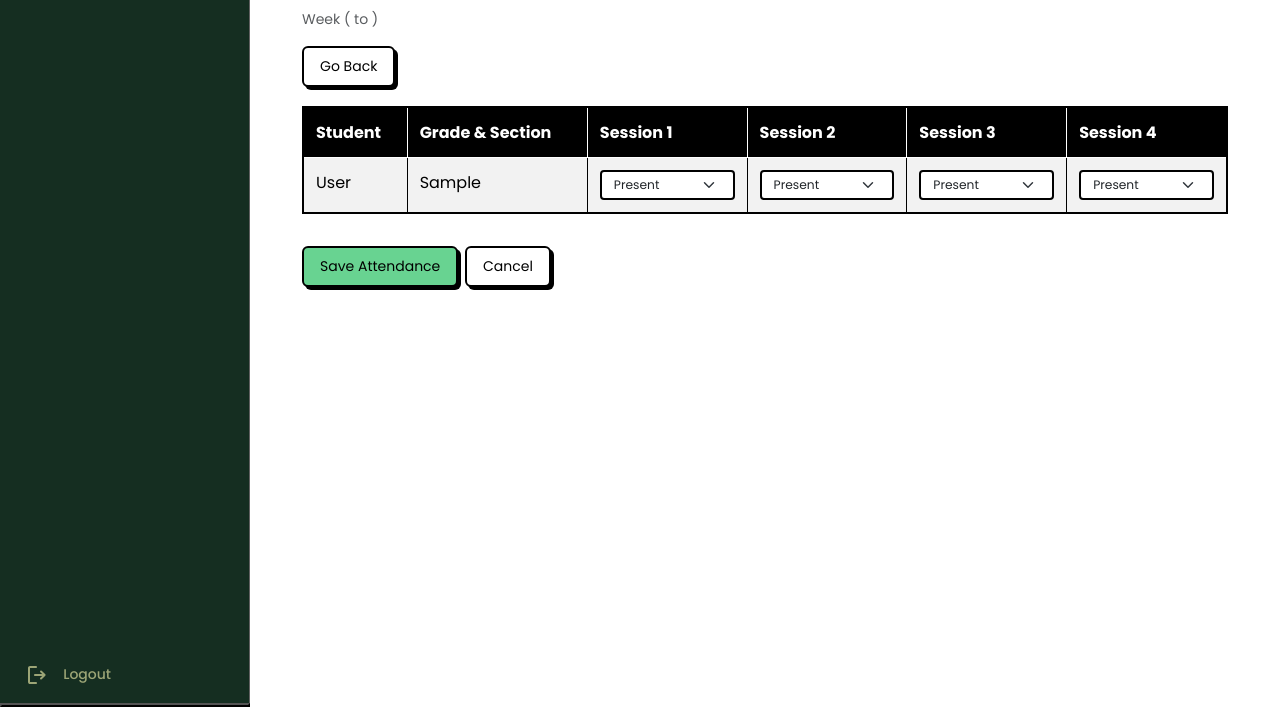
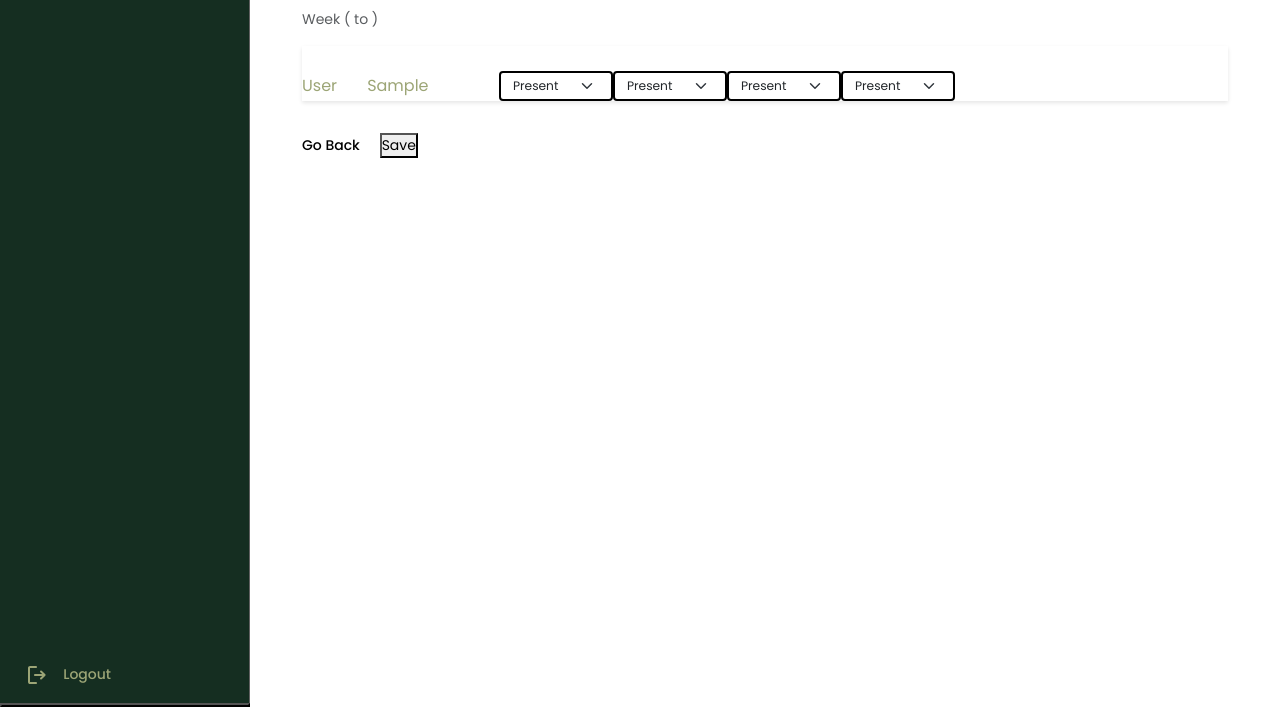
Before and after one commit to marreragerdin/track, a Django app: template edutrack/templates/mark_attendance.html in a window 1280 px wide. Shown: the part 97-804 px from the top of the page. Run offline with Django 5.2, Linux system fonts and the light colour scheme; tables that the repository leaves empty hold one stand-in row (values such as "Sample post"); the template is opened without the code that fills it: values that come from a table or form of the project are taken from there, most other values are stand-ins (such as "Sample title", 1, 10 or a date in 2020); some libraries are stand-ins or nearby versions.

Commit message:
Initial Commit

```diff
--- a/edutrack/templates/mark_attendance.html
+++ b/edutrack/templates/mark_attendance.html
@@ -5,13 +5,12 @@
 <div class="container mt-4">
   <h2>Mark Attendance - {{ session.subject.name }}</h2>
   <p class="text-muted">Week {{ session.week_number }} ({{ session.week_start_date }} to {{ session.week_end_date }})</p>
-  <a href="{% url 'attendance' %}" class="btn btn-secondary mb-3">Go Back</a>
 
   <form method="post" action="{% url 'save_attendance' session.id %}">
     {% csrf_token %}
 
-    <div class="table-responsive">
-      <table class="table table-striped table-bordered">
+    <div class="user-data-table table-responsive" style="box-shadow: 0 2px 4px rgba(0,0,0,0.1);">
+      <table class="user-table">
         <thead class="table-dark">
           <tr>
             <th>Student</th>
@@ -69,9 +68,9 @@
       </table>
     </div>
 
-    <div class="mt-3">
-      <button type="submit" class="btn btn-success">Save Attendance</button>
-      <a href="{% url 'attendance' %}" class="btn btn-secondary">Cancel</a>
+    <div class="action-links mt-3" style="margin-top: 2rem !important;">
+      <a href="{% url 'attendance' %}" class="modal-cancel" style="text-decoration: none; margin-right: 1rem;;">Go Back</a>
+      <button type="submit" class="btn-action btn-action-predict modal-save">Save</button>
     </div>
   </form>
 </div>
```
